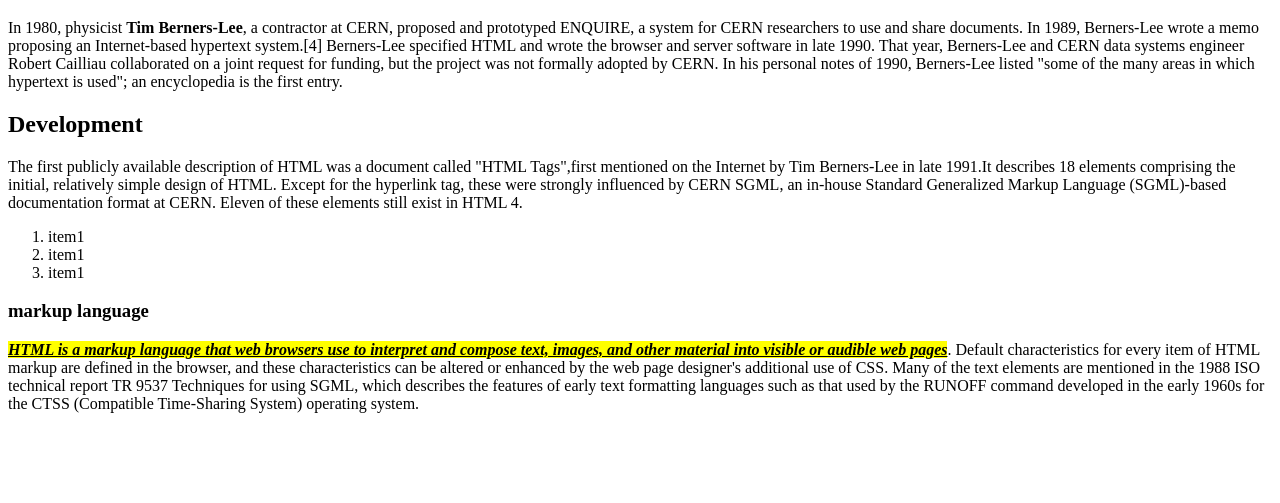
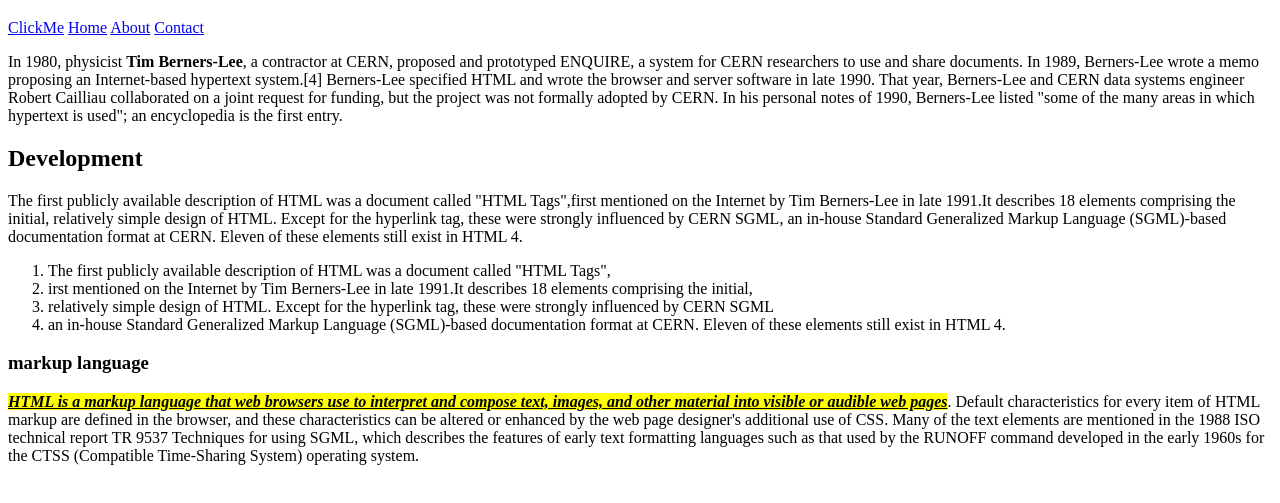
Before and after one commit to DelfinMong/HTML, a plain HTML site: page Section-2/index.html in a window 1280 px wide. Shown: the part 61-564 px from the top of the page. Drawn offline with Linux system fonts and the light colour scheme.

Commit message:
secondhtml

```diff
--- a/Section-2/index.html
+++ b/Section-2/index.html
@@ -7,6 +7,14 @@
 </head>
 <body>
     <h1>HTML History</h1>
+
+    <a href="https://www.facebook.com/" target="_blank">ClickMe</a>
+
+    <a href="home.html">Home</a>
+    <a href="about.html">About</a>
+    <a href="contact.html">Contact</a>
+
+
     <p>
       In 1980, physicist <b>Tim Berners-Lee</b>, a contractor at CERN, proposed and prototyped ENQUIRE, a system for CERN researchers to use and share documents. In 1989, Berners-Lee wrote a memo proposing an Internet-based hypertext system.[4] Berners-Lee specified HTML and wrote the browser and server software in late 1990. That year, Berners-Lee and CERN data systems engineer Robert Cailliau collaborated on a joint request for funding, but the project was not formally adopted by CERN. In his personal notes of 1990, Berners-Lee listed "some of the many areas in which hypertext is used"; an encyclopedia is the first entry.
     </p>
@@ -17,9 +25,10 @@
     </p>
 
     <ol>
-      <li>item1</li>
-      <li>item1</li>
-      <li>item1</li>
+      <li>The first publicly available description of HTML was a document called "HTML Tags",</li>
+      <li>irst mentioned on the Internet by Tim Berners-Lee in late 1991.It describes 18 elements comprising the initial,</li>
+      <li>relatively simple design of HTML. Except for the hyperlink tag, these were strongly influenced by CERN SGML</li>
+      <li>an in-house Standard Generalized Markup Language (SGML)-based documentation format at CERN. Eleven of these elements still exist in HTML 4.</li>
     </ol>
     <h3>markup language</h3>
     <p>
```
Also changed, not shown: Section-2/index1.html (added, +29 -0 lines), 1 other file.
